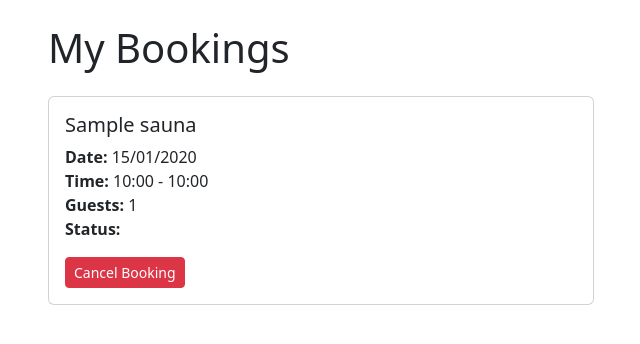
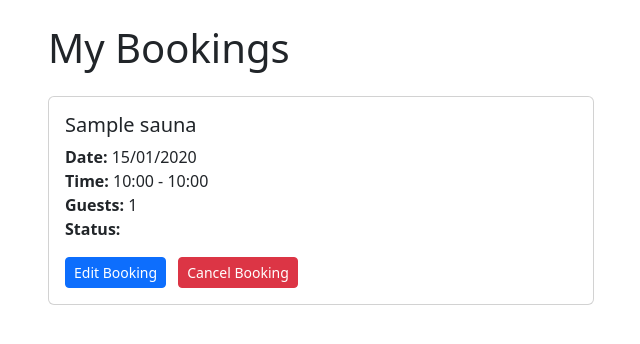
Before and after one commit to Court-Pencil/breathe-sauna-backend, a Django app: page /my-bookings/ in a window 1280 px wide. Shown: the part 56-400 px from the top of the page, without its empty margins (34-674 px from the left). Run offline with Django 4.2, Linux system fonts and the light colour scheme; a user stored in the database is signed in; tables that the repository leaves empty hold one stand-in row (values such as "Sample post").

Commit message:
Add booking update functionality and update my_bookings template

```diff
--- a/bookings/forms.py
+++ b/bookings/forms.py
@@ -30,7 +30,6 @@
         cleaned = super().clean()
 
         booking = Booking(
-            sauna=cleaned.get("sauna"),
             booking_date=cleaned.get("booking_date"),
             time_slot=cleaned.get("time_slot"),
             number_of_guests=cleaned.get("number_of_guests"),
@@ -40,6 +39,7 @@
         if self.instance and self.instance.pk:
             booking.pk = self.instance.pk
             booking.user = self.instance.user
+            booking.sauna = self.instance.sauna
         try:
             booking.clean()
         except Exception as e:
--- a/bookings/templates/bookings/my_bookings.html
+++ b/bookings/templates/bookings/my_bookings.html
@@ -1,6 +1,4 @@
-{% extends "bookings/base.html" %}
-
-{% block content %}
+{% extends "bookings/base.html" %} {% block content %}
 
 <h1 class="mb-4">My Bookings</h1>
 
@@ -12,9 +10,9 @@
       <div class="card-body">
         <h5 class="card-title">{{ booking.sauna.name }}</h5>
         <p class="card-text">
-              <strong>Date:</strong> {{ booking.booking_date|date:"d/m/Y" }}<br>
-              <strong>Time:</strong> {{ booking.time_slot }}<br>
-              <strong>Guests:</strong> {{ booking.number_of_guests }}<br>
+          <strong>Date:</strong> {{ booking.booking_date|date:"d/m/Y" }}<br />
+          <strong>Time:</strong> {{ booking.time_slot }}<br />
+          <strong>Guests:</strong> {{ booking.number_of_guests }}<br />
           <strong>Status:</strong>
           <span class="badge bg-{{ booking.status|lower }}">
             {{ booking.get_status_display }}
@@ -22,7 +20,16 @@
         </p>
 
         {% if booking.status != 'cancelled' %}
-              <a href="{% url 'booking_delete' booking.pk %}" class="btn btn-danger btn-sm">
+        <a
+          href="{% url 'booking_update' booking.pk %}"
+          class="btn btn-primary btn-sm me-2"
+        >
+          Edit Booking
+        </a>
+        <a
+          href="{% url 'booking_delete' booking.pk %}"
+          class="btn btn-danger btn-sm"
+        >
           Cancel Booking
         </a>
         {% endif %}
@@ -34,8 +41,8 @@
 {% else %}
 <div class="alert alert-info">
   <p class="mb-0">You have no bookings yet.</p>
-    <a href="{% url 'booking_create' %}" class="alert-link">Make your first booking!</a>
+  <a href="{% url 'booking_create' %}" class="alert-link"
+    >Make your first booking!</a
+  >
 </div>
-{% endif %}
-
-{% endblock %}
+{% endif %} {% endblock %}
--- a/bookings/urls.py
+++ b/bookings/urls.py
@@ -4,6 +4,7 @@
     SaunaView,
     MyBookingsView,
     BookingCreateView,
+    BookingUpdateView,
     BookingDeleteView,
 )
 
@@ -12,5 +13,6 @@
     path('sauna/', SaunaView.as_view(), name='sauna'),
     path('my-bookings/', MyBookingsView.as_view(), name='my_bookings'),
     path('bookings/new/', BookingCreateView.as_view(), name='booking_create'),
+    path('bookings/<int:pk>/edit/', BookingUpdateView.as_view(), name='booking_update'),
     path('bookings/<int:pk>/delete/', BookingDeleteView.as_view(), name='booking_delete'),
 ]
--- a/bookings/views.py
+++ b/bookings/views.py
@@ -12,7 +12,7 @@
     template_name = 'bookings/home.html'
 
 class SaunaView(TemplateView):
-    template_name = "bookings/sauna.html"
+    template_name = "bookings/sauna_list.html"
 
     def get_context_data(self, **kwargs):
         context = super().get_context_data(**kwargs)
@@ -57,6 +57,38 @@
             form.add_error(None, str(e))
             return self.form_invalid(form)
 
+class BookingUpdateView(LoginRequiredMixin, UpdateView):
+    model = Booking
+    form_class = BookingForm
+    template_name = 'bookings/booking_form.html'
+    success_url = reverse_lazy('my_bookings')
+
+    def get_queryset(self):
+        return Booking.objects.filter(user=self.request.user)
+
+    def form_valid(self, form):
+        booking = form.save(commit=False)
+        booking.user = self.request.user
+
+        if not booking.sauna:
+            sauna = Sauna.objects.filter(is_active=True).first()
+            if sauna is None:
+                form.add_error(None, "No active sauna is available.")
+                return self.form_invalid(form)
+            booking.sauna = sauna
+
+        try:
+            booking.full_clean()
+            booking.save()
+            messages.success(self.request, 'Booking updated successfully.')
+            return redirect(self.success_url)
+        except Exception as e:
+            form.add_error(None, str(e))
+            return self.form_invalid(form)
+
+
+
+
 class BookingDeleteView(LoginRequiredMixin, DeleteView):
     model = Booking
     template_name = 'bookings/booking_confirm_delete.html'
```
Also changed, not shown: bookings/templates/bookings/booking_form.html (+10 -2 lines). Lines whose indentation alone changed are shown as unchanged.
